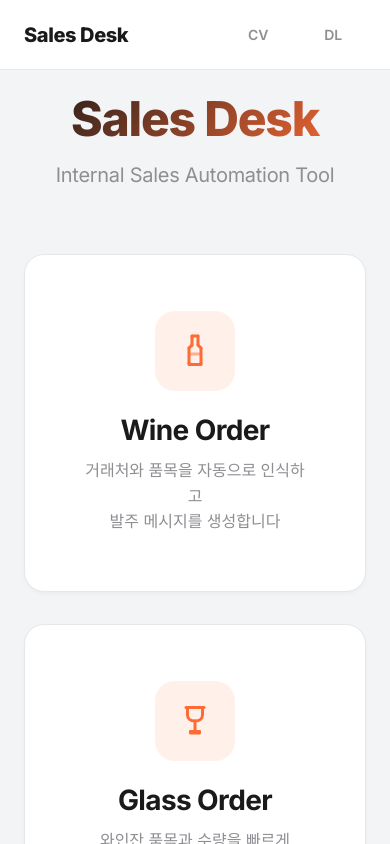
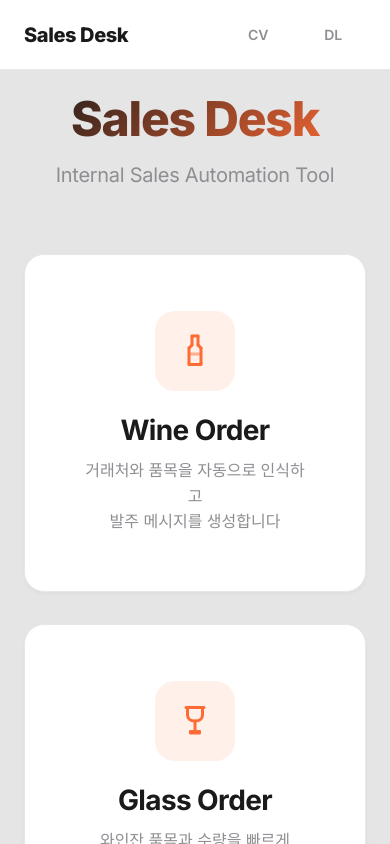
Before and after one commit to chanbap24-create/order_ai, a Next.js app: page / in a window 390 px wide. Shown: the top 844 px of the page. Built offline with nearby package versions, Linux system fonts and the light colour scheme.

Commit message:
fix: 배경색 90% 밝기로 조정 (#E5E5E5)
- #F3F4F6 → #E5E5E5 (약 90% 밝기)
- 카드와 배경의 대비를 더욱 명확하게 개선
- 10% 밝기 차이로 시각적 구분 강화
- 모바일/데스크톱 모두 명확한 구분 가능

```diff
--- a/app/styles/design-system.css
+++ b/app/styles/design-system.css
@@ -6,8 +6,8 @@
 
 :root {
   /* Colors */
-  --color-background: #F3F4F6;
-  --color-bg: #F3F4F6;
+  --color-background: #E5E5E5;
+  --color-bg: #E5E5E5;
   --color-card: #FFFFFF;
   --color-primary: #FF6B35;
   --color-primary-dark: #E85A2B;
```
